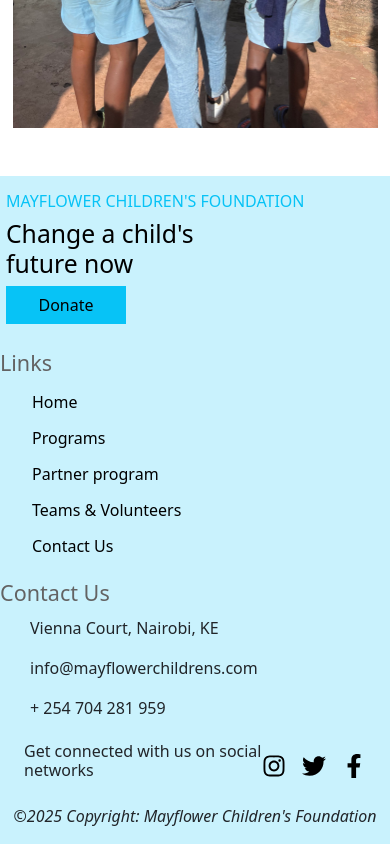
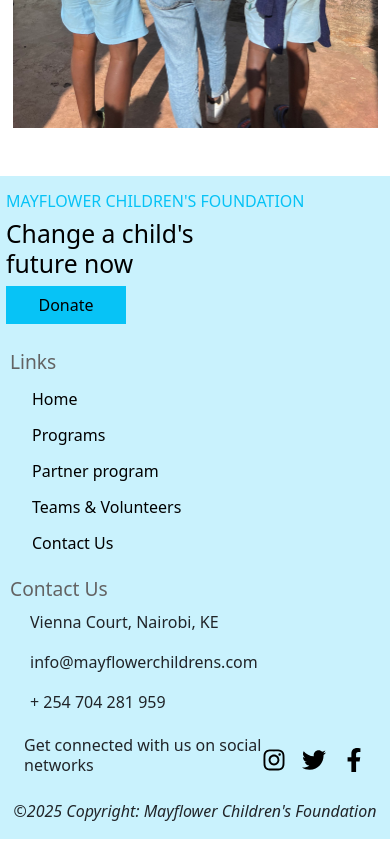
Before and after one commit to Nabanji/Mayflower, a React (Vite) app: page / in a window 390 px wide. Shown: the part 4573-5417 px from the top of the page. Built offline with nearby package versions, Linux system fonts and the light colour scheme.

Commit message:
Fixed build issue

```diff
--- a/src/Pages/Partner/Partner.jsx
+++ b/src/Pages/Partner/Partner.jsx
@@ -3,7 +3,7 @@ import './Partner.css'
 import Navbar from '../../components/Navbar/Navbar';
 import PartnerImage from '../../assets/about.png';
 import Footer from '../../components/Footer/Footer';
-import footballRon from '../../assets/footballRon.png';
+import footballRon from '../../assets/footballron.png';
 
 import { FaLongArrowAltRight } from "react-icons/fa";
 
--- a/src/components/Footer/Footer.css
+++ b/src/components/Footer/Footer.css
@@ -104,6 +104,12 @@
         padding: 0px 6px;
     }
 
+    .links h1,
+    .location h1 {
+        font-size: 1.2rem !important;
+        margin-left: 10px;
+    }
+
     .links {
         margin-top: 26px;
     }
```
